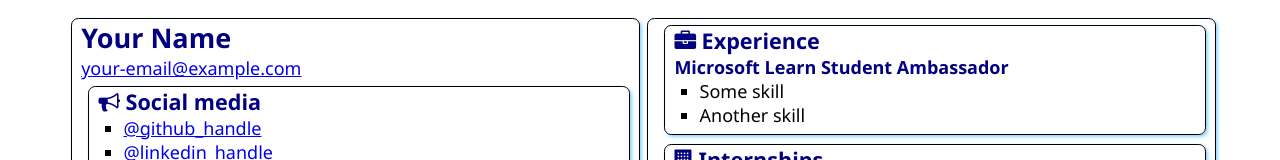
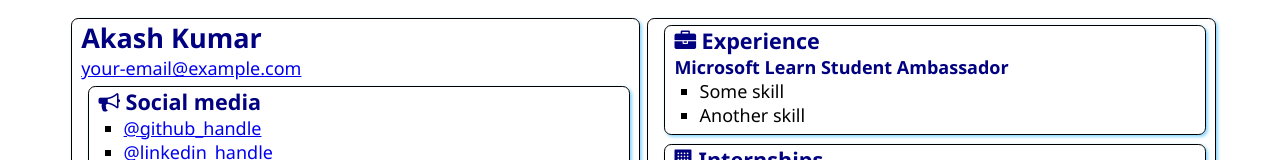
Before and after one commit to aakashsinghbkj/SATechnicalOnboarding, a plain HTML site: page src/index.html in a window 1280 px wide. Shown: the top 160 px of the page. Drawn offline with Linux system fonts and the light colour scheme.

Commit message:
Update index.html

```diff
--- a/src/index.html
+++ b/src/index.html
@@ -12,7 +12,7 @@
 <body>
     <main>
         <article class="box">
-            <h1>Your Name</h1>
+            <h1>Akash Kumar</h1>
             <div><a href="mailto:your.email@example.com">your-email@example.com</a></div>
 
             <section class="box">
```
